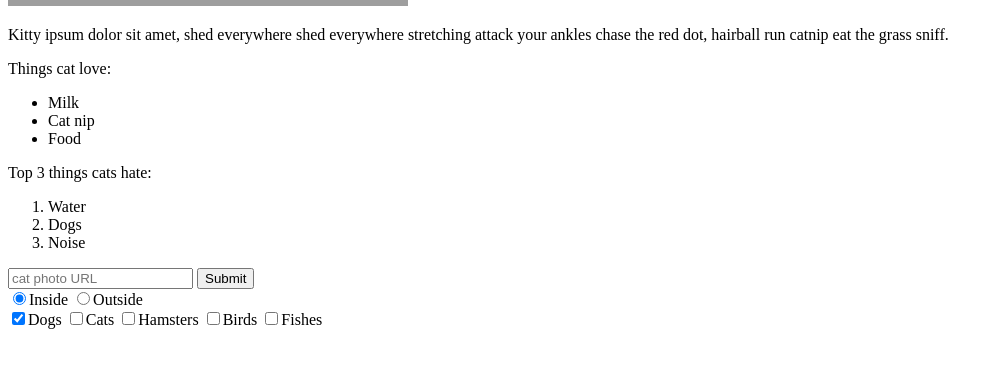
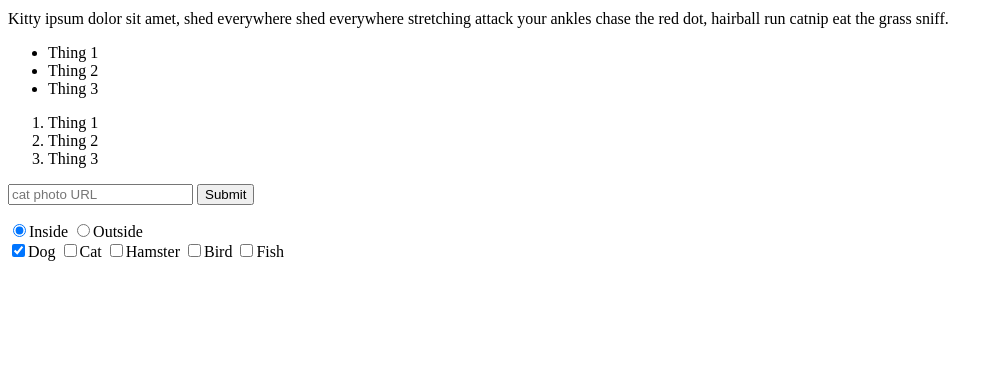
Before and after one commit to tarikdemirovic7/Repo09, a website: page ex17/src/index.html in a window 1280 px wide. Shown: the part 361-728 px from the top of the page, without its empty margins (0-1003 px from the left). Drawn offline with Linux system fonts and the light colour scheme; grey boxes are pictures that could not be loaded.

Commit message:
HTML project ex17

```diff
--- a/ex17/src/index.html
+++ b/ex17/src/index.html
@@ -1,70 +1,47 @@
-<!DOCTYPE html>
-<html>
-
-<head>
-    <title>Gigi School of Coding</title>
-</head>
-
-<body>
 <h2>CatPhotoApp</h2>
-
 <main>
-  <a href="#"><img src="https://bit.ly/3fUJAV1"
-    alt="Gray cat on tree branch">
-</a>
-
+  <a href="#"><img src="https://bit.ly/3fUJAV1" alt="Image description..." /></a>
   <p>Kitty ipsum dolor sit amet, shed everywhere shed everywhere stretching attack your ankles chase the red dot,
     hairball run catnip eat the grass sniff.</p>
-
-  <p>Things cat love:</p>
   <ul>
-    <li>Milk</li>
-    <li>Cat nip</li>
-    <li>Food</li>
+    <li>Thing 1</li>
+    <li>Thing 2</li>
+    <li>Thing 3</li>
   </ul>
-
-  <p>Top 3 things cats hate:</p>
   <ol>
-    <li>Water</li>
-    <li>Dogs</li>
-    <li>Noise</li>
+    <li>Thing 1</li>
+    <li>Thing 2</li>
+    <li>Thing 3</li>
   </ol>
-
   <form action="/submit-cat-photo">
     <input type="text" placeholder="cat photo URL" required>
     <button type="submit">Submit</button>
-    <!-- Please fill out this field -->
+    <!--It says: Please fill out this field-->
+  </form>
   <div>
     <label for="inside">
-            <input type="radio" name="inside-outside" id="inside" checked>Inside
+      <input id="inside" type="radio" name="inside-outside" value="Inside" checked>Inside
     </label>
     <label for="outside">
-            <input type="radio" name="inside-outside" id="outside">Outside
+      <input id="outside" type="radio" name="inside-outside" value="Outside">Outside
     </label>
   </div>
   <div>
-        <label for="dog">
-            <input type="checkbox" name="favorite_pet" id="dog" value="Dog" checked>Dogs
+    <label>
+      <input type="checkbox" name="favorite_pet" value="Dog" checked>Dog
     </label>
-        <label for="cat">
-            <input type="checkbox" name="favorite_pet" id="cat" value="Cat">Cats
+    <label>
+      <input type="checkbox" name="favorite_pet" value="Cat">Cat
     </label>
-        <label for="hamster">
-            <input type="checkbox" name="favorite_pet" id="hamster" value="Hamster">Hamsters
+    <label>
+      <input type="checkbox" name="favorite_pet" value="Hamster">Hamster
     </label>
-        <label for="bird">
-            <input type="checkbox" name="favorite_pet" id="bird" value="Bird">Birds
+    <label>
+      <input type="checkbox" name="favorite_pet" value="Bird">Bird
     </label>
-        <label for="fish">
-            <input type="checkbox" name="favorite_pet" id="fish" value="Fish">Fishes
+    <label>
+      <input type="checkbox" name="favorite_pet" value="Fish">Fish
     </label>
   </div>
-</form>
-
 </main>
-
 <footer id="footer"></footer>
-
-</body>
-
-</html>
```
Lines whose indentation alone changed are shown as unchanged.
